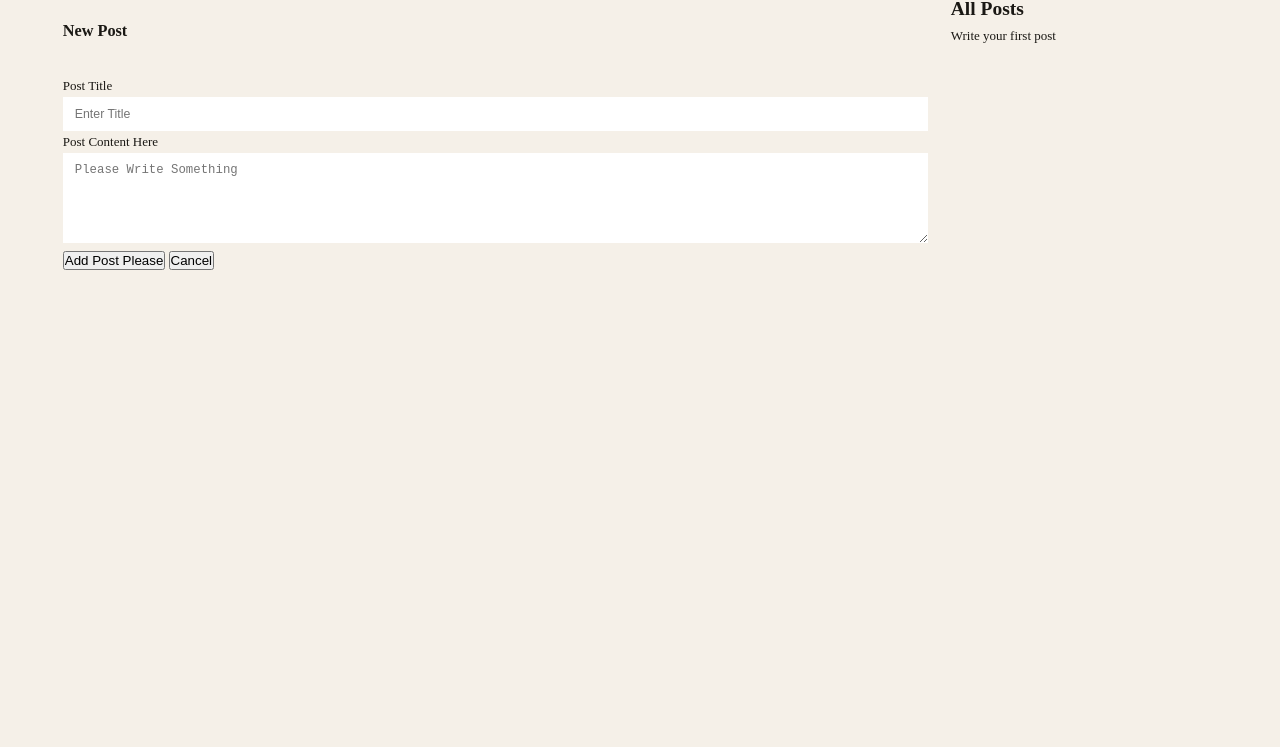
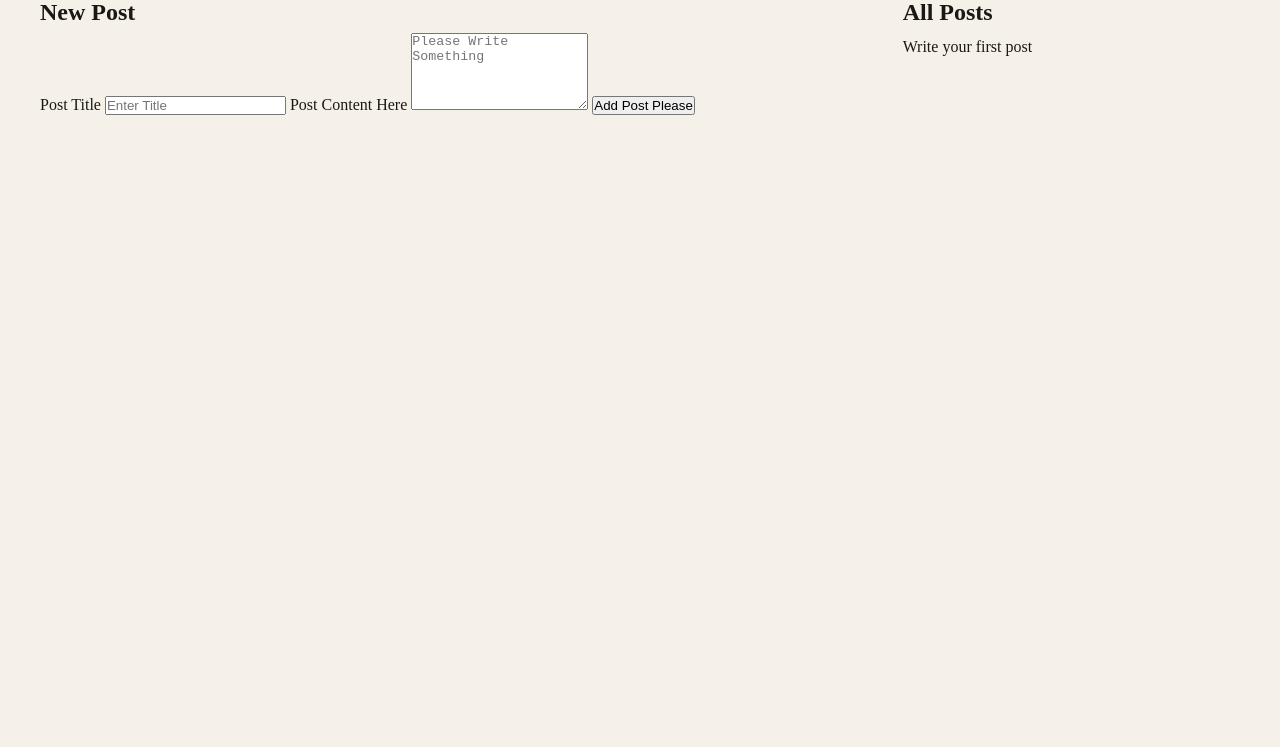
Before and after one commit to Quasheana226/personal-blog-sba, a plain HTML site: page index.html in a window 1280 px wide. Shown: the part 53-800 px from the top of the page. Drawn offline with Linux system fonts and the light colour scheme.

```diff
--- a/script.js
+++ b/script.js
@@ -8,7 +8,7 @@
 const titleInput = document.querySelector("#title");
 const content = document.querySelector("#content");
 const titleError = document.querySelector("#title-error");
-const contentinoput = document.querySelector("#content-error");
+const contentinput = document.querySelector("#content-error");
 const submitBtn = document.querySelector("#submit-btn");
 const cancelBtn = document.querySelector("#cancel-btn");
 const postsContainer = document.querySelector("#posts-container");
@@ -40,8 +40,8 @@
 
 // Reseting the form
 function resetForm() {
-    titleInput = ""; //  Title should be clean
-    contentInput = ""; // content should be clean
+  titleInput.value = ""; //  Title should be clean
+  contentInput.value = ""; // content should be clean
   titleError.style.display = "none"; //error messages
   contentError.style.display = "none";
 
@@ -83,13 +83,6 @@
   posts.forEach(function (post) {
     const card = document.createElement("div"); //new element in memeory
     card.classList.add("post-card");
-
-
-
-
-    });
-
-
     card.innerHTML = `
     <div class="post-header">
       <h3 class="post-title">${post.title}</h3>
@@ -103,17 +96,16 @@
     </div>
     `;
     postsContainer.appendChild(card);
-
-
+  });
 }
 function handleSubmit(event) {
   event.preventDefault();
 
-    if (validateForm()) return; // stop if fields are empty
+  if (!validateForm()) return; // stop if fields are empty
 
   if (editingId) {
     // editing an existing post find it and update
-        const index = posts.findIndex(post => post.id === editingId);
+    const index = posts.findIndex((post) => post.id === editingId);
     posts[index].title = titleInput.value.trim();
     posts[index].content = contentInput.value.trim();
   } else {
@@ -129,20 +121,16 @@
   saveToStorage();
   renderPosts();
   resetForm();
-
-
-
-
 }
 
 function handleDelete(id) {
-    posts = posts.filter(post => post.id !== id);
+  posts = posts.filter((post) => post.id !== id);
   saveToStorage();
   renderPosts();
 }
 
 function handleEdit(id) {
-    const post = posts.find(post => post.id === id);
+  const post = posts.find((post) => post.id === id);
   titleInput.value = post.title;
   contentInput.value = post.content;
   editingId = id;
@@ -157,10 +145,10 @@
 postsContainer.addEventListener("click", function (event) {
   const clicked = event.target;
   if (clicked.classList.contains("delete-btn")) {
-        handleDelete(clicked.getAttribute("data-id"));
-    }
+    handleDelete(Number(clicked.getAttribute("data-id")));}
+
   if (clicked.classList.contains("edit-btn")) {
-        handleEdit(clicked.getAttribute("data-id"));
+    handleEdit(Number(clicked.getAttribute("data-id")));
   }
 });
 //
--- a/styles.css
+++ b/styles.css
@@ -3,10 +3,7 @@
   margin: 0;
   padding: 0;
 }
-html {
-  font-size: 13px;
-  scroll-behavior: smooth;
-}
+
 
 body {
   font-weight: 300;
@@ -37,46 +34,12 @@
   margin: 0 auto;
 }
 
-aside#form-section {
-  grid-area: sidebar;
-  background-color: var(--paper);
-  border-right: 1px solid var(--border);
-  padding: 2rem 1.75rem;
-  position: sticky;
-  top: 64px; /* sticks below the header */
-  height: calc(100vh - 64px);
-  overflow-y: auto;
-}
+.error-msg { display: none; color: red; }
+#cancel-btn { display: none; }
 
-aside#form-section h2 {
-  font-size: 1.25rem;
-  margin-bottom: 1.5rem;
-  padding-bottom: 0.75rem;
-  border-bottom: 1px solid var(--border);
-}
 
-aside#form-section input[type="text"],
-aside#form-section textarea {
-  width: 100%;
-  padding: 10px 12px;
 
-  font-size: 0.95rem;
 
-  background: #fff;
-  border: 1px solid var(--border-dark);
-  border-radius: var(--radius);
-  transition:
-    border-color var(--transition),
-    box-shadow var(--transition);
-  resize: vertical;
-  outline: none;
-}
-
-aside#form-section input[type="text"]:focus,
-aside#form-section textarea:focus {
-  border-color: var(--ink);
-  box-shadow: 0 0 0 3px rgba(26, 24, 20, 0.08);
-}
 
 
 .error-msg {
```
Lines whose indentation alone changed are shown as unchanged.
